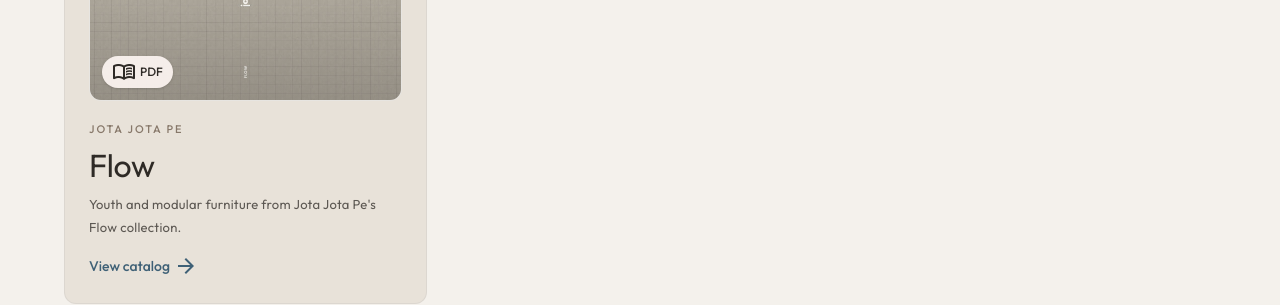
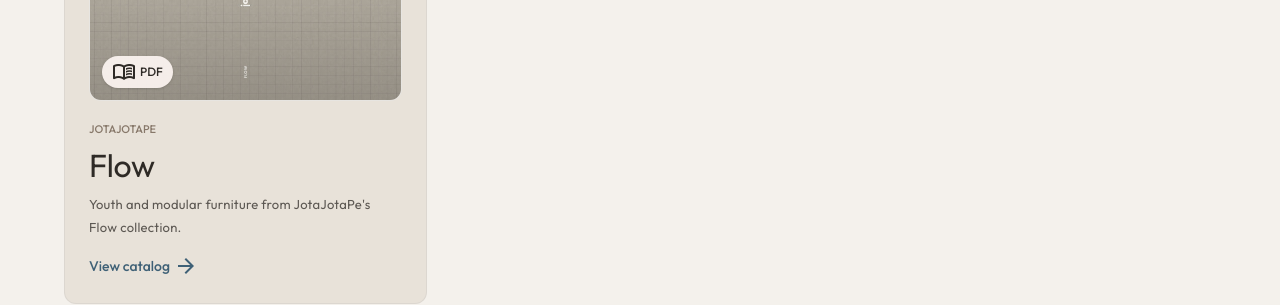
Before and after one commit to Aireformas/aireformas-website, a Next.js app: page /catalogos in a window 1280 px wide. Shown: the part 1060-1365 px from the top of the page. Built offline with nearby package versions, Linux system fonts and the light colour scheme; no server answers.

Commit message:
Enhance CatalogCard styling and update catalog subtitles for consistency
- Updated the subtitle styling in CatalogCard for improved readability and visual hierarchy.
- Modified catalog subtitles in catalogos.ts to remove spaces, ensuring consistency in naming conventions across the application.

```diff
--- a/components/catalogos/CatalogosPageContent.tsx
+++ b/components/catalogos/CatalogosPageContent.tsx
@@ -218,7 +218,9 @@
         </span>
       </div>
       <div className="mt-auto space-y-2">
-        <p className="text-label-uppercase text-warm-label">{item.subtitle}</p>
+        <p className="text-[0.6875rem] font-medium leading-4 tracking-normal text-warm-label uppercase">
+          {item.subtitle}
+        </p>
         <h3 className="text-headline-md text-ink-primary">{item.title}</h3>
         <p className="text-body-sm text-ink-primary/75">{item.description}</p>
         <span className="inline-flex items-center gap-1 pt-2 text-sm font-medium text-primary">
--- a/content/catalogos.ts
+++ b/content/catalogos.ts
@@ -99,10 +99,10 @@
     items: buildItems({
       "flow-jotajotape": {
         title: "Flow",
-        subtitle: "Jota Jota Pe",
+        subtitle: "JotaJotaPe",
         description:
-          "Mobiliario juvenil y modular de la colección Flow de Jota Jota Pe.",
-        coverAlt: "Portada del catálogo Flow de mobiliario Jota Jota Pe",
+          "Mobiliario juvenil y modular de la colección Flow de JotaJotaPe.",
+        coverAlt: "Portada del catálogo Flow de mobiliario JotaJotaPe",
       },
     }),
     cta: {
@@ -147,9 +147,9 @@
     items: buildItems({
       "flow-jotajotape": {
         title: "Flow",
-        subtitle: "Jota Jota Pe",
-        description: "Youth and modular furniture from Jota Jota Pe's Flow collection.",
-        coverAlt: "Cover of the Jota Jota Pe Flow furniture catalog",
+        subtitle: "JotaJotaPe",
+        description: "Youth and modular furniture from JotaJotaPe's Flow collection.",
+        coverAlt: "Cover of the JotaJotaPe Flow furniture catalog",
       },
     }),
     cta: {
```
